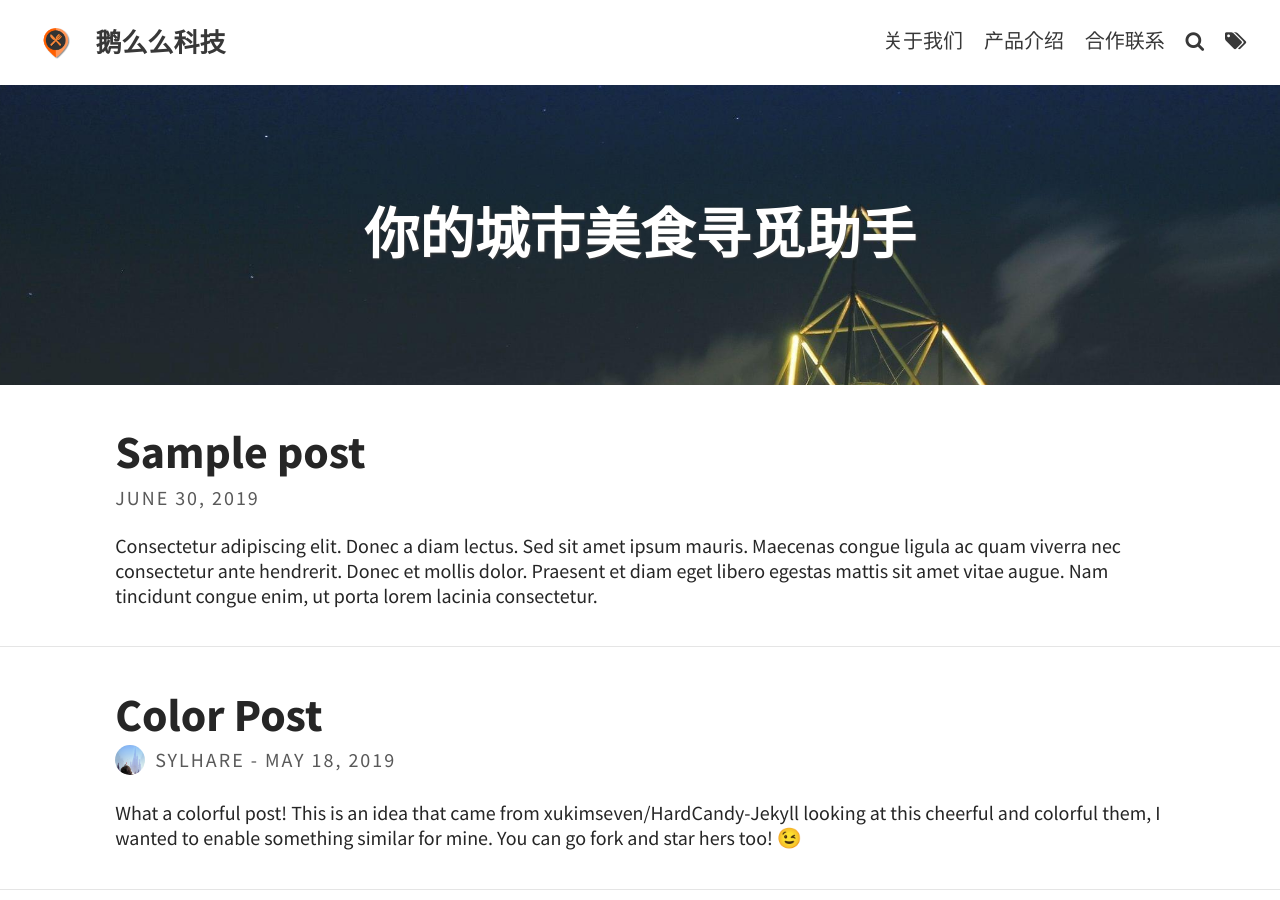
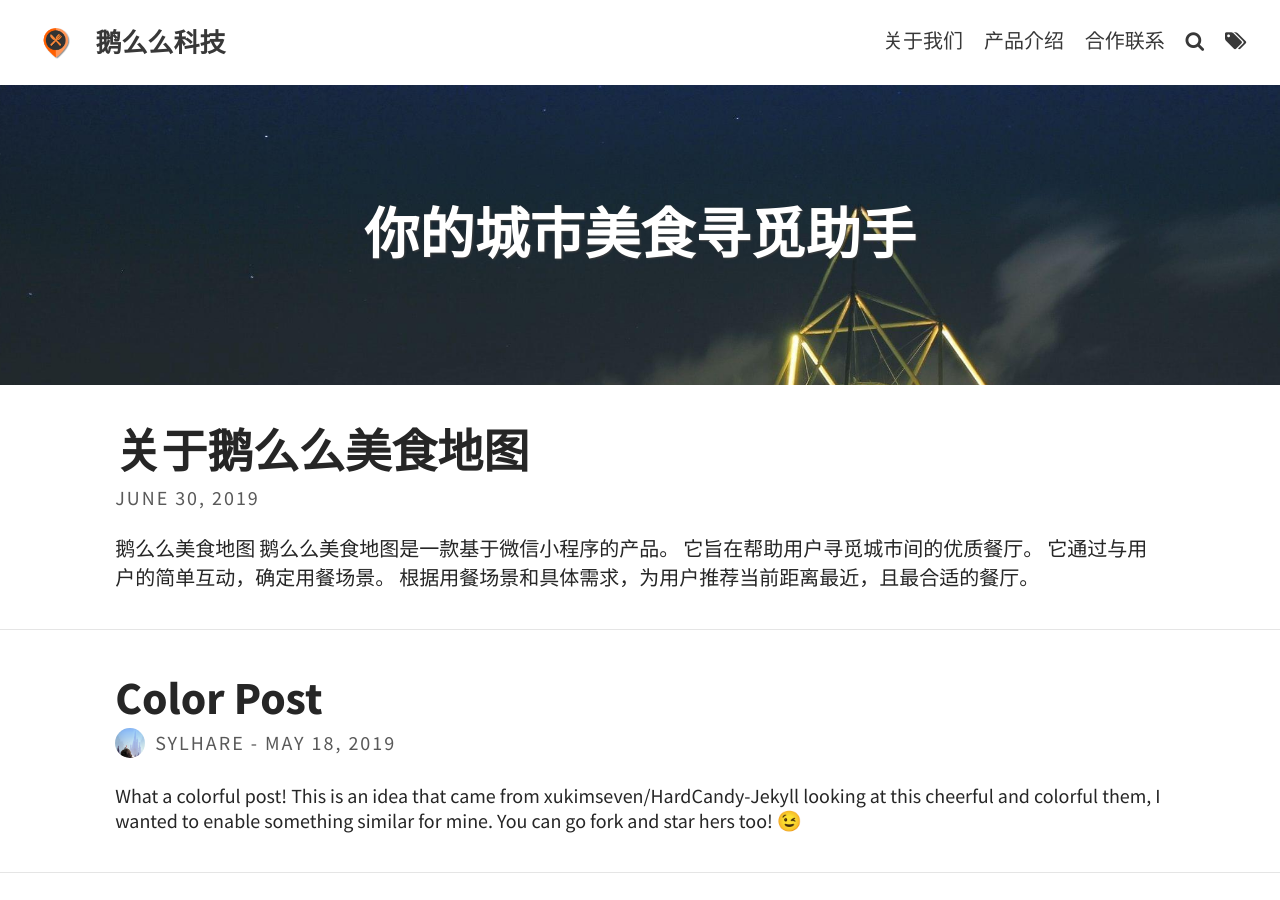
Before and after one commit to nanaezheng/nanae.github.io, a Jekyll site: the page built from index.html, in a window 1280 px wide and 900 px high. Built offline with Jekyll 4.4.1, drawn with Linux system fonts in a browser that asks for light colours; the list of posts is cut into pages by our own code.

Commit message:
Update 2019-06-30-sample-post.md

````diff
--- a/_posts/2019-06-30-sample-post.md
+++ b/_posts/2019-06-30-sample-post.md
@@ -1,29 +1,26 @@
 ---
 layout: post
-title: Sample post
-tags: [A Tag, Test, Lorem, Ipsum]
+title: 关于鹅么么美食地图
+color: brown
+author: emmmap
 excerpt_separator: <!--more-->
 ---
 
-Consectetur adipiscing elit. Donec a diam lectus. Sed sit amet ipsum mauris. Maecenas congue ligula ac quam viverra nec consectetur ante hendrerit. Donec et mollis dolor.
-Praesent et diam eget libero egestas mattis sit amet vitae augue. Nam tincidunt congue enim, ut porta lorem lacinia consectetur.
+# 鹅么么美食地图
+
+鹅么么美食地图是一款基于微信小程序的产品。
+它旨在帮助用户寻觅城市间的优质餐厅。
+它通过与用户的简单互动，确定用餐场景。
+根据用餐场景和具体需求，为用户推荐当前距离最近，且最合适的餐厅。
+
 <!--more-->
-Donec ut libero sed arcu vehicula ultricies a non tortor. Lorem ipsum dolor sit amet, consectetur adipiscing elit. Aenean ut gravida lorem.
 
-* Consectetur adipiscing elit
-* Donec a diam lectus
-* Sed sit amet ipsum mauris
+## 如何帮我选择餐馆
 
-Ut turpis felis, pulvinar a semper sed, adipiscing id dolor. Pellentesque auctor nisi id magna consequat sagittis. Curabitur dapibus enim sit amet elit pharetra tincidunt feugiat nisl imperdiet. Ut convallis libero in urna ultrices accumsan. Donec sed odio eros. Donec viverra mi quis quam pulvinar at malesuada arcu rhoncus. Cum sociis natoque penatibus et magnis dis parturient montes, nascetur ridiculus mus. In rutrum accumsan ultricies. Mauris vitae nisi at sem facilisis semper ac in est.
+① 打开微信，搜索「鹅么么美食地图」小程序
+② 进入应用，简单回答四个小问题
+③ 根据推荐，确定你最想去的餐厅
+④ 到店签到，打卡，完成~
 
-Nunc diam velit, adipiscing ut tristique vitae, sagittis vel odio. Maecenas convallis ullamcorper ultricies. Curabitur ornare, ligula *semper consectetur sagittis*, nisi diam iaculis velit, id fringilla sem nunc vel mi. Nam dictum, odio nec pretium volutpat, arcu ante placerat erat, non tristique elit urna et turpis. Quisque mi metus, ornare sit amet fermentum et, tincidunt et orci. Fusce eget orci a orci congue vestibulum.
 
-![Travel]({{ "/assets/img/pexels/travel.jpeg" | relative_url}})
-
-Ut dolor diam, elementum et vestibulum eu, porttitor vel elit. Curabitur venenatis pulvinar tellus gravida ornare. Sed et erat faucibus nunc euismod ultricies ut id justo. Nullam cursus suscipit nisi, et ultrices justo sodales nec. Fusce venenatis facilisis lectus ac semper. Aliquam at massa ipsum. Quisque bibendum purus convallis nulla ultrices ultricies. Nullam aliquam, mi eu aliquam tincidunt, purus velit laoreet tortor, viverra pretium nisi quam vitae mi. Fusce vel volutpat elit. Nam sagittis nisi dui.
-
-> Suspendisse lectus leo, consectetur in tempor sit amet, placerat quis neque
-
-Etiam luctus porttitor lorem, sed suscipit est rutrum non. Curabitur lobortis nisl a enim congue semper. Aenean commodo ultrices imperdiet. Vestibulum ut justo vel sapien venenatis tincidunt.
-
-Phasellus eget dolor sit amet ipsum dapibus condimentum vitae quis lectus. Aliquam ut massa in turpis dapibus convallis. Praesent elit lacus, vestibulum at malesuada et, ornare et est. Ut augue nunc, sodales ut euismod non, adipiscing vitae orci. Mauris ut placerat justo. Mauris in ultricies enim. Quisque nec est eleifend nulla ultrices egestas quis ut quam. Donec sollicitudin lectus a mauris pulvinar id aliquam urna cursus. Cras quis ligula sem, vel elementum mi. Phasellus non ullamcorper urna.
+```yml
````
